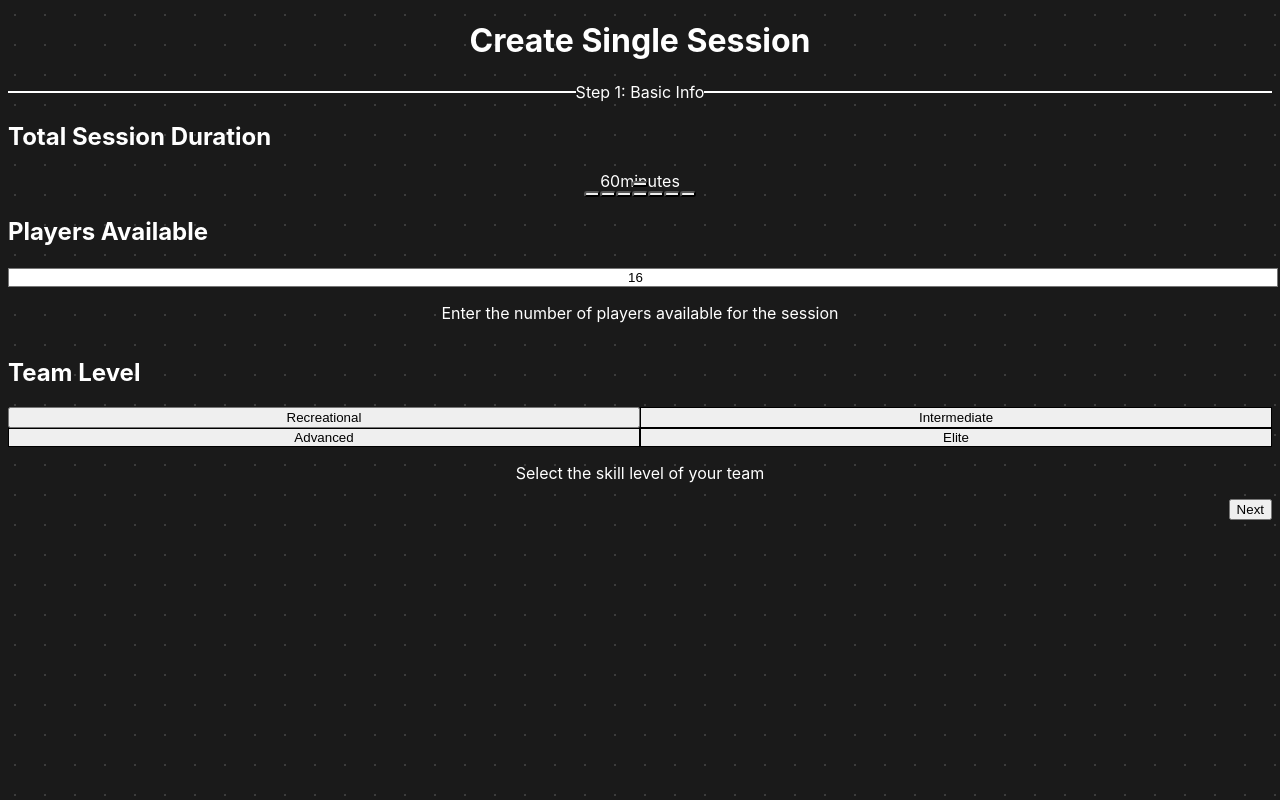
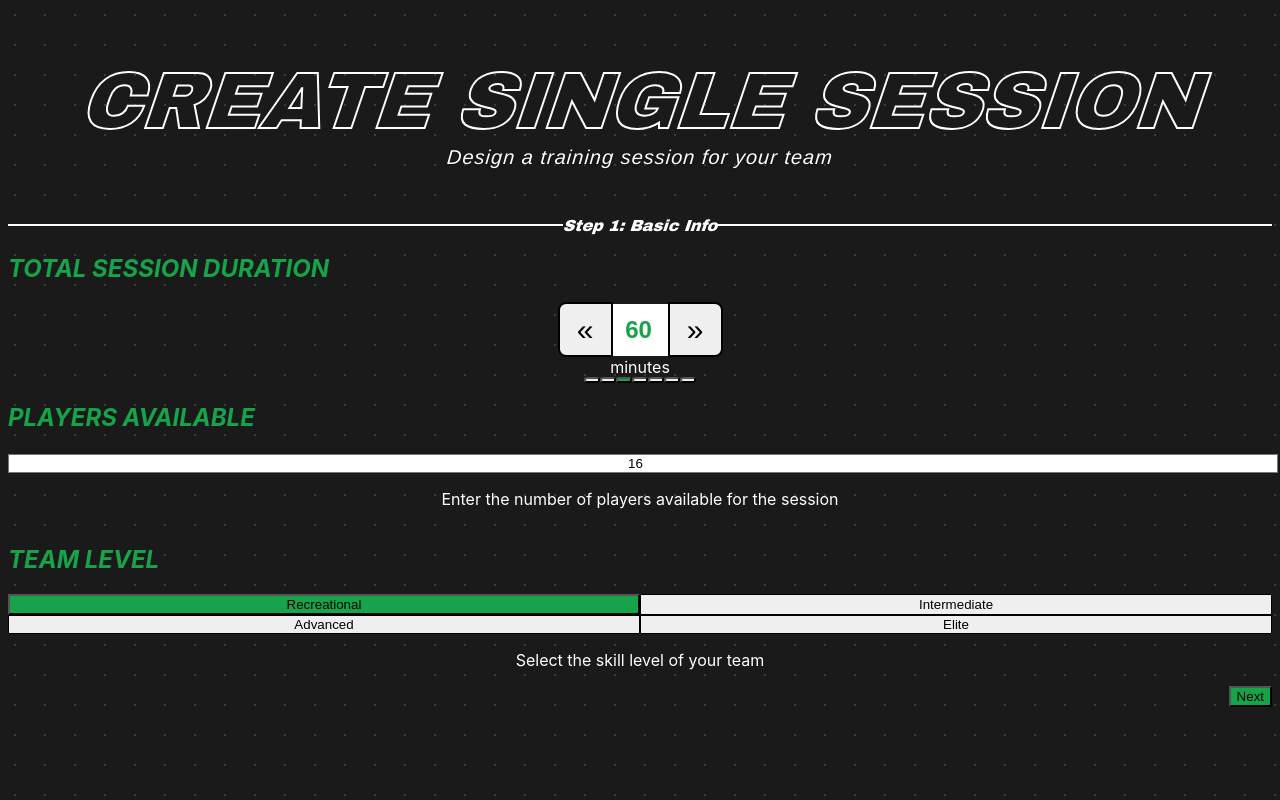
Before and after one commit to kellen-reid-sg/brapp, a Next.js app: page /sessions/create in a window 1280 px wide. Built offline with nearby package versions, Linux system fonts and the light colour scheme.

Commit message:
Updates to Create Session Page, total session duration UI updated.

```diff
--- a/app/CreateSession/CreateSessionPage.jsx
+++ b/app/CreateSession/CreateSessionPage.jsx
@@ -1,6 +1,6 @@
 "use client";
 
-import { useState } from 'react';
+import { useState, useEffect } from 'react';
 import { useRouter } from 'next/navigation';
 
 const CreateSessionPage = () => {
@@ -15,8 +15,24 @@ const CreateSessionPage = () => {
     focus: ''
   });
 
-  // Duration options in minutes
-  const durationOptions = [30, 45, 60, 75, 90, 105, 120];
+  // Duration options in minutes with 15-minute increments
+  const durationOptions = [15, 30, 45, 60, 75, 90, 105, 120, 135, 150, 165, 180];
+
+  // Handle direct input of custom duration
+  const handleCustomDuration = (value) => {
+    const numValue = parseInt(value, 10);
+    if (!isNaN(numValue) && numValue > 0) {
+      handleChange('duration', numValue);
+    }
+  };
+
+  // Adjust duration by 15-minute increments
+  const adjustDuration = (increment) => {
+    const newDuration = sessionData.duration + increment;
+    if (newDuration > 0) {
+      handleChange('duration', newDuration);
+    }
+  };
 
   const handleChange = (field, value) => {
     setSessionData(prev => ({
@@ -38,79 +54,101 @@ const CreateSessionPage = () => {
 
   return (
     <div className="max-w-2xl mx-auto py-8 px-4">
-      <h1 className="text-2xl font-bold text-center text-green-700 mb-6">Create Single Session</h1>
+      <div className="br-header-container">
+        <h1 className="br-main-heading">Create Single Session</h1>
+        <p className="br-subheading">Design a training session for your team</p>
+      </div>
 
       {/* Progress indicator */}
       <div className="mb-8">
         <div className="flex items-center justify-between">
           <div className="flex-1 border-t-2 border-green-500"></div>
-          <div className="flex-shrink-0 mx-2 text-green-500 font-bold">Step 1: Basic Info</div>
+          <div className="flex-shrink-0 mx-2 text-green-500 font-bold" style={{fontFamily: '"Arial Black", "Helvetica Neue", sans-serif', fontStyle: 'italic', transform: 'skew(-5deg)'}}>Step 1: Basic Info</div>
           <div className="flex-1 border-t-2 border-gray-300"></div>
         </div>
       </div>
 
-      <div className="bg-white rounded-lg shadow-md p-6">
+      <div className="p-8">
         {/* Session Duration Selector */}
-        <div className="mb-8">
-          <h2 className="text-lg font-semibold mb-4">Total Session Duration</h2>
-          <div className="relative overflow-hidden">
-            <div className="flex justify-center py-4 bg-gray-50 rounded-lg">
-              {/* Previous button */}
+        <div className="mb-12">
+          <h2 className="text-2xl font-bold italic mb-6" style={{color: '#16a34a'}}>TOTAL SESSION DURATION</h2>
+          <div className="relative">
+            <div className="flex flex-col items-center justify-center py-6">
+              {/* Duration input with pagination style - EXTRA LARGE VERSION */}
+              <div className="mb-4">
+                <div className="flex flex-row items-center justify-center">
                   <button
                     onClick={() => {
-                  const currentIndex = durationOptions.indexOf(sessionData.duration);
-                  if (currentIndex > 0) {
-                    handleChange('duration', durationOptions[currentIndex - 1]);
+                      const newDuration = Math.max(30, sessionData.duration - 15);
+                      handleChange('duration', newDuration);
+                    }}
+                    className="bg-white border-2 border-gray-300 hover:bg-gray-100 flex items-center justify-center"
+                    disabled={sessionData.duration <= 30}
+                    aria-label="Decrease duration"
+                    style={{borderRadius: '8px 0 0 8px', margin: 0, height: '55px', width: '55px'}}
+                  >
+                    <span style={{fontSize: '30px', display: 'flex', alignItems: 'center'}}>«</span>
+                  </button>
+
+                  <div className="bg-white border-y-2 border-gray-300 flex items-center justify-center" style={{width: '55px', height: '48px', margin: 0, padding: 0, overflow: 'hidden'}}>
+                    <input
+                      type="number"
+                      value={sessionData.duration}
+                      onChange={(e) => {
+                        const value = parseInt(e.target.value, 10);
+                        if (!isNaN(value)) {
+                          // Clamp value between 30 and 120
+                          const clampedValue = Math.min(120, Math.max(30, value));
+                          handleChange('duration', clampedValue);
                         }
                       }}
-                className="absolute left-4 top-1/2 transform -translate-y-1/2 w-8 h-8 flex items-center justify-center bg-white rounded-full shadow-md text-gray-600 hover:bg-gray-100"
-              >
-                <svg xmlns="http://www.w3.org/2000/svg" className="h-5 w-5" viewBox="0 0 20 20" fill="currentColor">
-                  <path fillRule="evenodd" d="M12.707 5.293a1 1 0 010 1.414L9.414 10l3.293 3.293a1 1 0 01-1.414 1.414l-4-4a1 1 0 010-1.414l4-4a1 1 0 011.414 0z" clipRule="evenodd" />
-                </svg>
-              </button>
-
-              {/* Duration display */}
-              <div className="text-center">
-                <span className="text-3xl font-bold text-green-600">{sessionData.duration}</span>
-                <span className="text-xl text-gray-600 ml-2">minutes</span>
+                      min="30"
+                      max="120"
+                      step="15"
+                      style={{width: '100%', height: '100%', border: 'none', backgroundColor: 'white', color: '#16a34a', fontSize: '24px', fontWeight: 'bold', textAlign: 'center', appearance: 'textfield', padding: '0 0 0 12px', margin: 0}}
+                      className="focus:outline-none"
+                    />
                   </div>
 
-              {/* Next button */}
                   <button
                     onClick={() => {
-                  const currentIndex = durationOptions.indexOf(sessionData.duration);
-                  if (currentIndex < durationOptions.length - 1) {
-                    handleChange('duration', durationOptions[currentIndex + 1]);
-                  }
+                      const newDuration = Math.min(120, sessionData.duration + 15);
+                      handleChange('duration', newDuration);
                     }}
-                className="absolute right-4 top-1/2 transform -translate-y-1/2 w-8 h-8 flex items-center justify-center bg-white rounded-full shadow-md text-gray-600 hover:bg-gray-100"
+                    className="bg-white border-2 border-gray-300 hover:bg-gray-100 flex items-center justify-center"
+                    disabled={sessionData.duration >= 120}
+                    aria-label="Increase duration"
+                    style={{borderRadius: '0 8px 8px 0', margin: 0, height: '55px', width: '55px'}}
                   >
-                <svg xmlns="http://www.w3.org/2000/svg" className="h-5 w-5" viewBox="0 0 20 20" fill="currentColor">
-                  <path fillRule="evenodd" d="M7.293 14.707a1 1 0 010-1.414L10.586 10 7.293 6.707a1 1 0 011.414-1.414l4 4a1 1 0 010 1.414l-4 4a1 1 0 01-1.414 0z" clipRule="evenodd" />
-                </svg>
+                    <span style={{fontSize: '30px', display: 'flex', alignItems: 'center'}}>»</span>
                   </button>
                 </div>
+              </div>
 
-            {/* Duration ticks */}
-            <div className="flex justify-center mt-3 space-x-2">
-              {durationOptions.map(option => (
+              {/* Minutes label */}
+              <div className="text-2xl text-gray-600 font-medium mt-3 mb-3">minutes</div>
+
+              {/* Duration dots indicator */}
+              <div className="flex justify-center space-x-3 mt-2">
+                {[30, 45, 60, 75, 90, 105, 120].map(option => (
                   <button
                     key={option}
                     onClick={() => handleChange('duration', option)}
-                  className={`w-2 h-2 rounded-full ${sessionData.duration === option ? 'bg-green-500' : 'bg-gray-300'}`}
+                    className={`w-6 h-6 rounded-full ${sessionData.duration === option ? 'bg-[#16a34a]' : 'bg-gray-400'}`}
+                    aria-label={`Set duration to ${option} minutes`}
                   ></button>
                 ))}
               </div>
             </div>
           </div>
+        </div>
 
         {/* Players Available Input */}
-        <div className="mb-8">
-          <h2 className="text-lg font-semibold mb-4">Players Available</h2>
-          <div className="bg-gray-50 rounded-lg p-4">
+        <div className="mb-12">
+          <h2 className="text-2xl font-bold italic mb-4" style={{color: '#16a34a'}}>PLAYERS AVAILABLE</h2>
+          <div>
             <div className="flex flex-col items-center">
-              <div className="relative w-full max-w-xs">
+              <div className="relative w-full">
                 <input
                   type="number"
                   value={sessionData.playerCount === 0 ? '' : sessionData.playerCount}
@@ -127,32 +165,32 @@ const CreateSessionPage = () => {
                   }}
                   min="1"
                   placeholder="Enter number of players"
-                  className="w-full py-3 px-4 bg-white border border-gray-300 rounded-lg shadow-sm text-xl text-center focus:outline-none focus:ring-2 focus:ring-green-500 focus:border-transparent"
+                  className="w-full py-2 px-3 bg-white border border-gray-300 rounded text-center text-xl focus:outline-none"
                 />
 
               </div>
-              <p className="text-sm text-gray-500 mt-2 text-center">Enter the number of players available for the session</p>
+              <p className="text-sm text-gray-700 mt-2 text-center">Enter the number of players available for the session</p>
             </div>
           </div>
         </div>
 
         {/* Team Level Selector */}
-        <div className="mb-8">
-          <h2 className="text-lg font-semibold mb-4">Team Level</h2>
-          <div className="bg-gray-50 rounded-lg p-4">
+        <div className="mb-12">
+          <h2 className="text-2xl font-bold italic mb-4" style={{color: '#16a34a'}}>TEAM LEVEL</h2>
+          <div>
             <div className="flex flex-col items-center">
-              <div className="grid grid-cols-2 gap-3 w-full max-w-md sm:grid-cols-4">
+              <div className="grid grid-cols-2 gap-1 w-full">
                 {['Recreational', 'Intermediate', 'Advanced', 'Elite'].map((level) => (
                   <button
                     key={level}
                     onClick={() => handleChange('teamLevel', level)}
-                    className={`py-3 px-4 rounded-lg flex items-center justify-center h-12 ${sessionData.teamLevel === level ? 'bg-green-600 text-white' : 'bg-white text-gray-700 border border-gray-300'} font-medium transition-colors`}
+                    className={`py-2 px-3 ${sessionData.teamLevel === level ? 'bg-[#16a34a] text-white' : 'bg-white text-gray-700 border border-gray-300'} font-medium transition-colors`}
                   >
                     {level}
                   </button>
                 ))}
               </div>
-              <p className="text-sm text-gray-500 mt-2 text-center">Select the skill level of your team</p>
+              <p className="text-sm text-gray-700 mt-2 text-center">Select the skill level of your team</p>
             </div>
           </div>
         </div>
@@ -161,12 +199,11 @@ const CreateSessionPage = () => {
         <div className="flex justify-end">
           <button
             onClick={handleNext}
-            className="px-6 py-2 bg-green-600 text-white rounded font-medium hover:bg-green-700 flex items-center"
+            className="text-white py-2 px-4 rounded-md flex items-center transition-colors" style={{backgroundColor: '#16a34a', ':hover': {backgroundColor: '#15803d'}}}
           >
             Next
             <svg xmlns="http://www.w3.org/2000/svg" className="h-5 w-5 ml-1" viewBox="0 0 20 20" fill="currentColor">
               <path fillRule="evenodd" d="M10.293 5.293a1 1 0 011.414 0l4 4a1 1 0 010 1.414l-4 4a1 1 0 01-1.414-1.414L12.586 10 10.293 7.707a1 1 0 010-1.414z" clipRule="evenodd" />
-              <path fillRule="evenodd" d="M4 10a1 1 0 011-1h9a1 1 0 110 2H5a1 1 0 01-1-1z" clipRule="evenodd" />
             </svg>
           </button>
         </div>
--- a/tailwind.config.mjs
+++ b/tailwind.config.mjs
@@ -1,8 +1,9 @@
 /** @type {import('tailwindcss').Config} */
 export default {
   content: [
-    "./index.html",
-    "./src/**/*.{js,ts,jsx,tsx}",
+    "./app/**/*.{js,ts,jsx,tsx}",
+    "./pages/**/*.{js,ts,jsx,tsx}",
+    "./components/**/*.{js,ts,jsx,tsx}",
   ],
   theme: {
     extend: {},
```
Also changed, not shown: 1 other file (tests, documents, lock files or other folders). Lines whose indentation alone changed are shown as unchanged.
